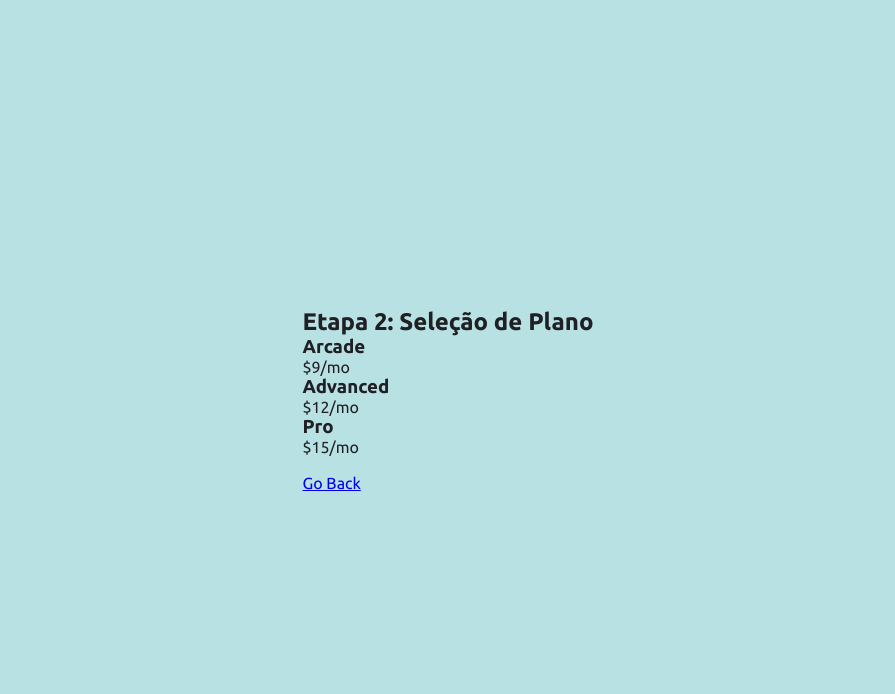
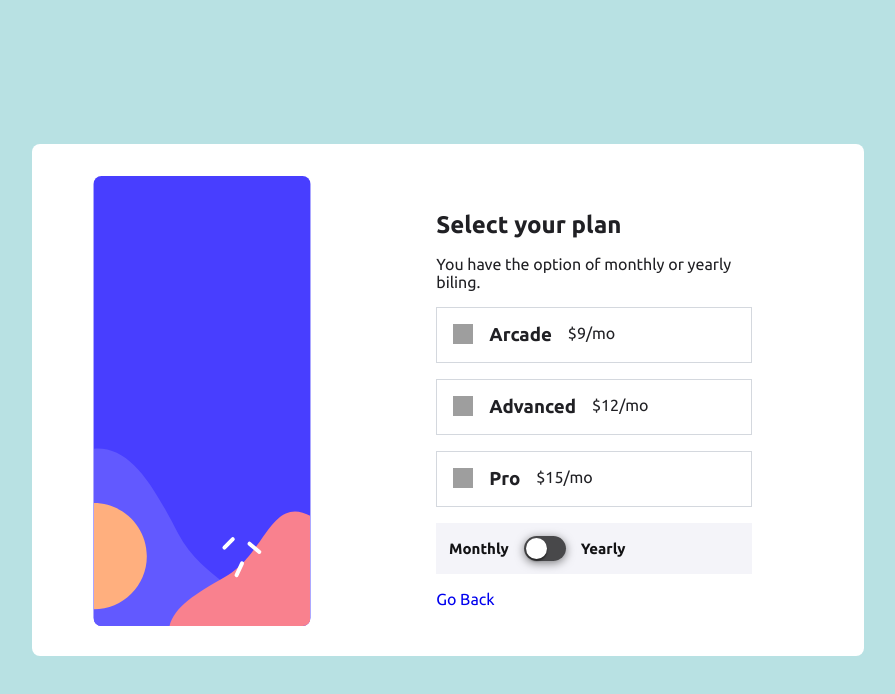
Before and after one commit to MANUCISNE/React-Next-Stitches-MultiForm, a Next.js app: page /step2 in a window 1280 px wide. Shown: the top 694 px of the page, without its empty margins (192-1087 px from the left). Built offline with nearby package versions, Linux system fonts and the light colour scheme; grey boxes are pictures that could not be loaded.

Commit message:
create a toggle switch on Step 2 Page

```diff
--- a/package.json
+++ b/package.json
@@ -9,6 +9,7 @@
     "lint": "next lint"
   },
   "dependencies": {
+    "@radix-ui/themes": "^1.1.2",
     "@stitches/react": "^1.2.8",
     "@types/node": "20.6.0",
     "@types/react": "18.2.21",
--- a/src/pages/step2.tsx
+++ b/src/pages/step2.tsx
@@ -1,46 +1,81 @@
 import React, { useState } from 'react';
 import Link from 'next/link';
+import Image from "next/image";
+
+import SideBar from "../assets/bg-sidebar-desktop.svg";
+import ArcadePlanIcon from "../assets/icon-arcade.svg";
+import AdvancedPlanIcon from "../assets/icon-advanced.svg";
+import ProPlanIcon from "../assets/icon-pro.svg";
+
+import { ButtonNextStep2, DivTeste, Flex, FormDiv, Label, SwitchBox, SwitchRoot, SwitchThumb, WrapperContainerStep2 } from '../styles/pages/step2';
 
 export default function Step2() {
   const [selectedPlan, setSelectedPlan] = useState('');
+  const [mode, setMode] = useState("monthly");
   const plans = [
     {
       id: 'plan1',
       title: 'Arcade',
       price: '$9/mo',
+      img: '/ArcadePlanIcon',
     },
     {
       id: 'plan2',
       title: 'Advanced',
       price: '$12/mo',
+      img: '/ArcadePlanIcon',
     },
     {
       id: 'plan3',
       title: 'Pro',
       price: '$15/mo',
+      img: '/ArcadePlanIcon',
     },
   ];
 
   return (
-    <div>
-      <h2>Etapa 2: Seleção de Plano</h2>
+    <WrapperContainerStep2>
+
+    <Image src={SideBar} alt={""} width={300} height={450} />
+
+      <FormDiv>
+      <h2>Select your plan</h2>
+      <p>You have the option of monthly or yearly biling.</p>
       {plans.map((plan) => (
-        <div
+        <DivTeste
           key={plan.id}
           className={`plan ${selectedPlan === plan.id ? 'selected' : ''}`}
           onClick={() => setSelectedPlan(plan.id)}
         >
+          <Image src={plan.img} alt={''} width={20} height={20}/>
           <h3>{plan.title}</h3>
           <p>{plan.price}</p>
-        </div>
+        </DivTeste>
       ))}
+
+        <SwitchBox>
+          <Flex css={{ alignItems: 'center', color: '$marineBlue' }}>
+            <Label htmlFor="monthly" css={{ paddingRight: 15, color: '$gray900', fontWeight: 'bold' }}>
+              Monthly
+            </Label>
+            <SwitchRoot id="airplane-mode">
+              <SwitchThumb />
+            </SwitchRoot>
+            <Label htmlFor="yearly" css={{ paddingLeft: 15, color: '$gray900', fontWeight: 'bold' }}>
+              Yearly
+            </Label>
+          </Flex>
+        </SwitchBox>
+
       {selectedPlan && (
-        <button>
+        <ButtonNextStep2 style={{textDecoration: 'none', color: '$gray900',}}>
           <Link href="/step3">Next Step</Link>
-        </button>
+        </ButtonNextStep2>
       )}
-      <br />
-      <Link href="/step1">Go Back</Link>
-    </div>
+      <Link href="/step1" style={{textDecoration: 'none', color: '$gray900',}}>Go Back</Link>
+      </FormDiv>
+
+
+    </WrapperContainerStep2>
   );
 };
--- /dev/null
+++ b/src/styles/pages/step2.ts
@@ -0,0 +1,91 @@
+import { styled } from ".."
+import { blackA } from '@radix-ui/colors';
+import * as Switch from '@radix-ui/react-switch';
+
+export const WrapperContainerStep2 = styled('div', {
+  margin: 'auto',
+  display: 'flex',
+  padding: '2rem',
+  background: '$white',
+  height: '28rem',
+  width: '48rem',
+  borderRadius: '8px',
+});
+
+export const FormDiv = styled('div', {
+  display: 'flex',
+  flexDirection: 'column',
+  padding: '8rem 5rem 1rem 6rem',
+  gap: '1rem',
+  justifyContent: 'flex-end',
+});
+
+export const ButtonNextStep2 = styled('button', {
+  fontSize: '$geral',
+  cursor: 'pointer',
+  border: 'none',
+  borderRadius: '0.4rem',
+  backgroundColor: '$marineBlue',
+  color: 'white',
+  textDecoration: 'none',
+  minWidth: '8rem',
+  maxWidth: '8rem',
+  padding: '0.8rem 1.2rem',
+})
+
+export const DivTeste = styled('div', {
+  border: '1px solid $lightGray',
+  display: 'flex',
+  flexDirection: 'row',
+  gap: '1rem',
+  cursor: 'pointer',
+  padding: '1rem',
+
+  '&:hover': {
+    border: '1px solid $purplishBlue',
+    backgroundColor: '$magnolia'
+  }
+})
+
+export const CardDiv = styled('div', {
+  display: 'flex',
+  gap: '1rem',
+});
+
+export const SwitchBox = styled('div', {
+  backgroundColor: '$magnolia',
+  padding: '0.8rem',
+});
+
+export const SwitchRoot = styled(Switch.Root, {
+  all: 'unset',
+  width: 42,
+  height: 25,
+  backgroundColor: blackA.blackA9,
+  borderRadius: '9999px',
+  position: 'relative',
+  boxShadow: `0 2px 10px ${blackA.blackA7}`,
+  WebkitTapHighlightColor: 'rgba(0, 0, 0, 0)',
+  '&:focus': { boxShadow: `0 0 0 2px black` },
+  '&[data-state="checked"]': { backgroundColor: 'black' },
+});
+
+export const SwitchThumb = styled(Switch.Thumb, {
+  display: 'block',
+  width: 21,
+  height: 21,
+  backgroundColor: 'white',
+  borderRadius: '9999px',
+  boxShadow: `0 2px 2px ${blackA.blackA7}`,
+  transition: 'transform 100ms',
+  transform: 'translateX(2px)',
+  willChange: 'transform',
+  '&[data-state="checked"]': { transform: 'translateX(19px)' },
+});
+
+export const Flex = styled('div', { display: 'flex' });
+export const Label = styled('label', {
+  color: 'white',
+  fontSize: 15,
+  lineHeight: 1,
+});
```
Also changed, not shown: src/pages/step1.tsx (+5 -5 lines), src/styles/pages/step1.ts (+4 -4 lines), src/styles/pages/step3.ts (added), src/styles/pages/step4.ts (added), 1 other file (tests, documents, lock files or other folders).
